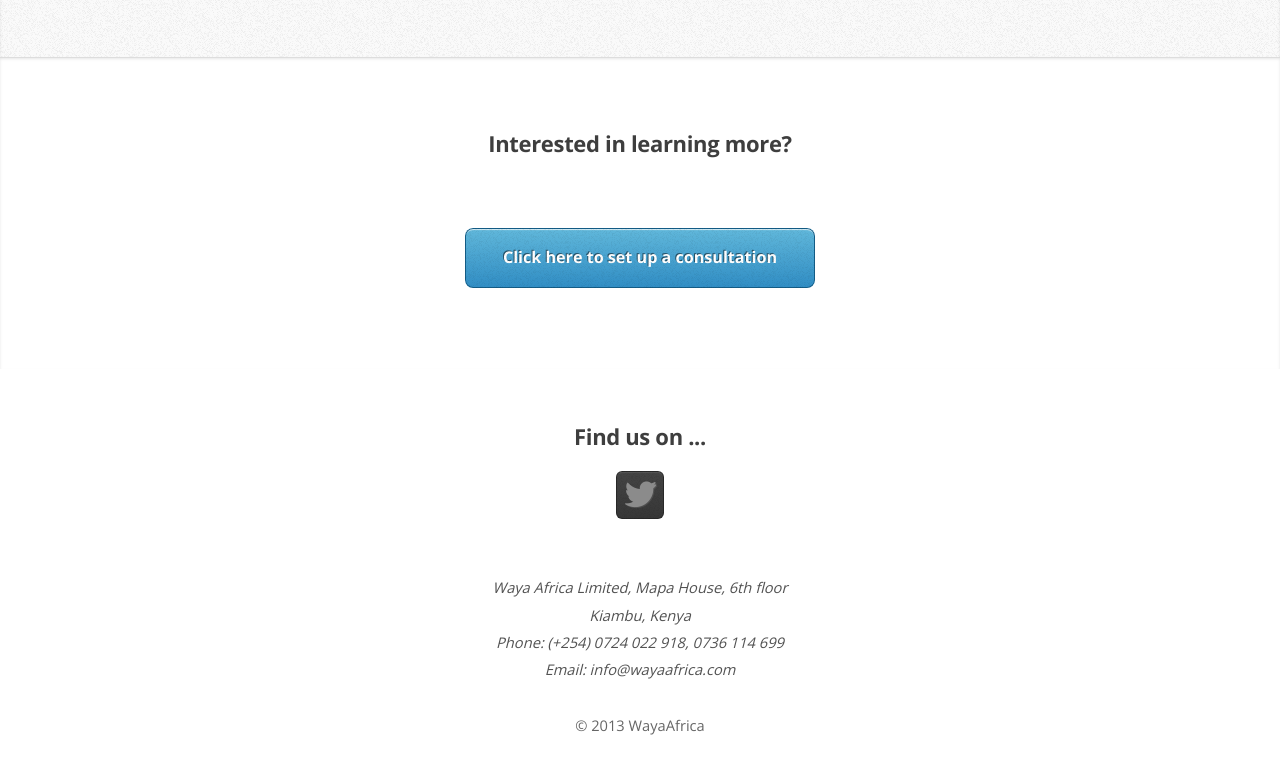
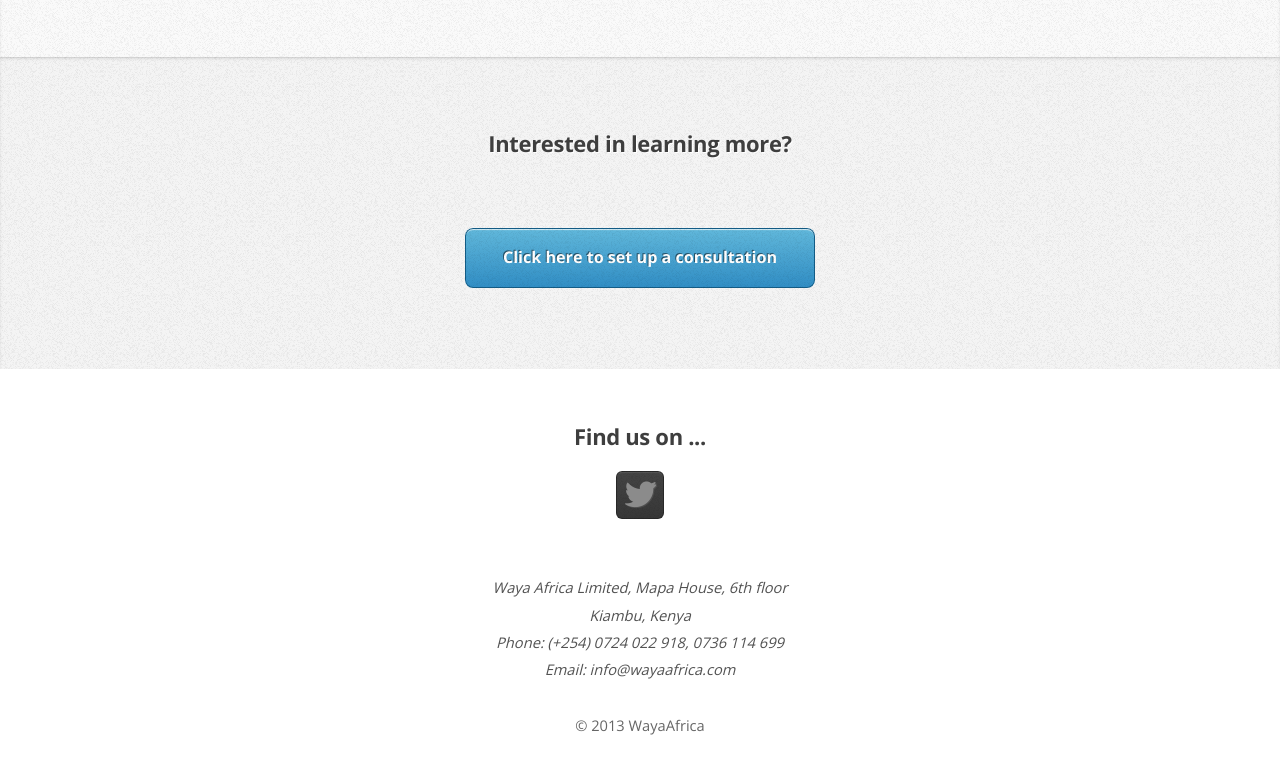
Before and after one commit to elliottwilkes/waya, a plain HTML site: page index.html in a window 1280 px wide. Shown: the part 1027-1796 px from the top of the page. Drawn offline with nearby package versions, Linux system fonts and the light colour scheme.

Commit message:
fixing layout

```diff
--- a/index.html
+++ b/index.html
@@ -86,7 +86,7 @@
 					</div>
 					</article>
 			</div> </div>
-					<div class="wrapper wrapper-style1">
+					<div class="wrapper wrapper-style3">
 				<article id="contact">
 						<h3>Interested in learning more?</h3>
 						<div></div>
```
